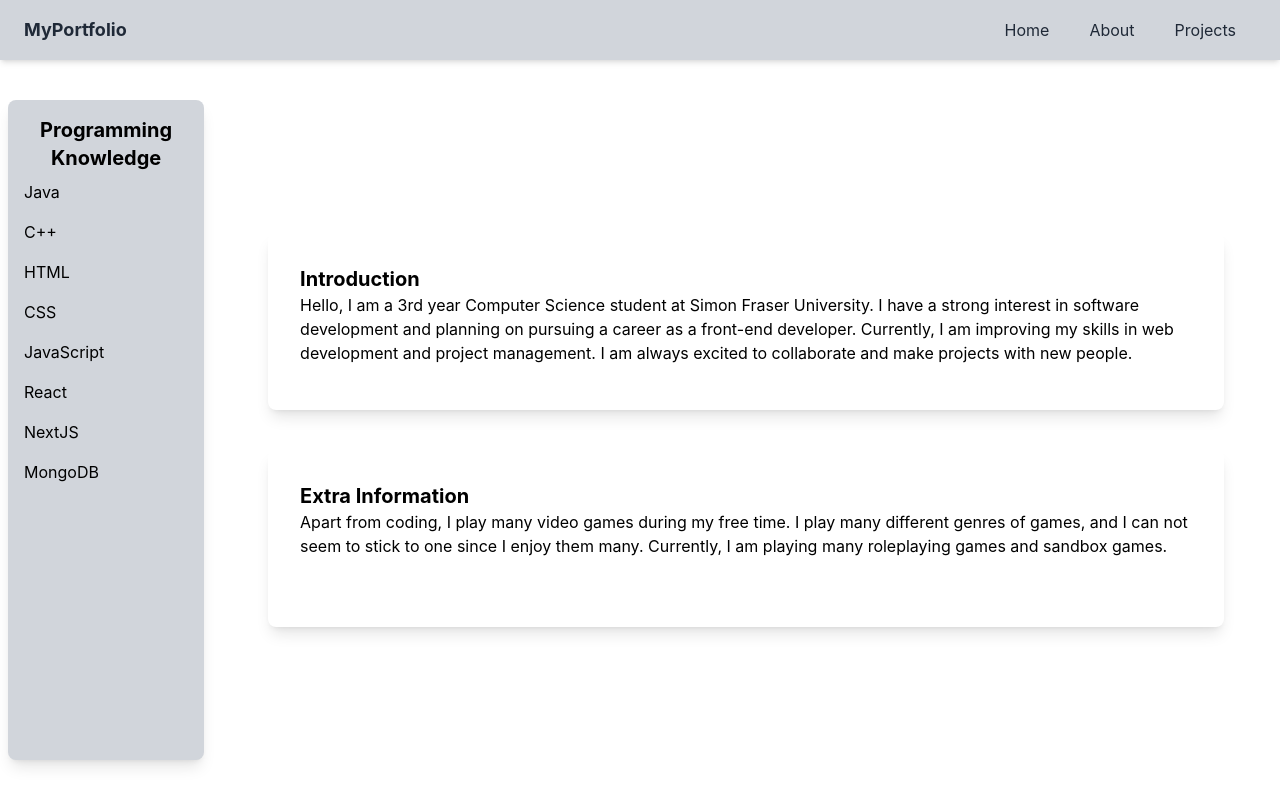
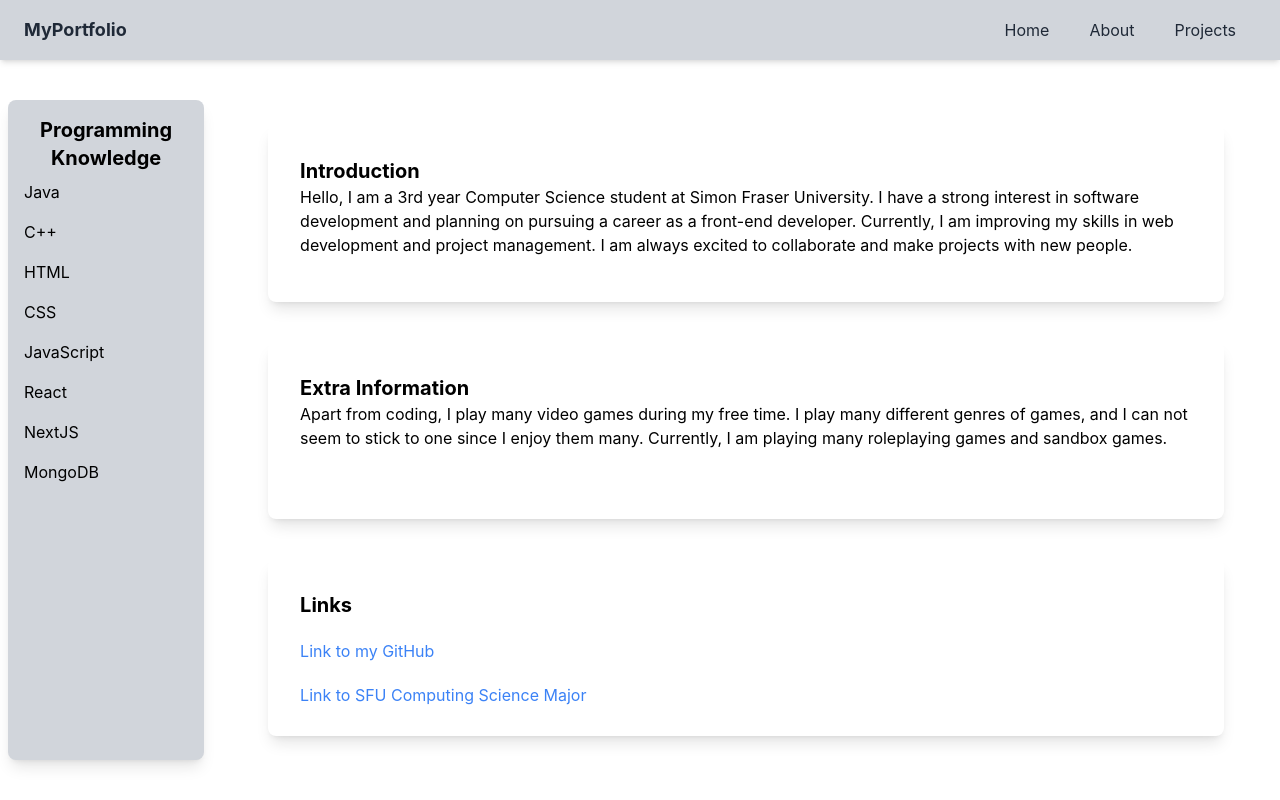
Before and after one commit to anursaidy/anursaidy.github.io, a React (Create React App) app in the folder portfolio-app/: page /about in a window 1280 px wide. Built offline with nearby package versions, Linux system fonts and the light colour scheme.

Commit message:
Added Links to About

```diff
--- a/portfolio-app/src/About.js
+++ b/portfolio-app/src/About.js
@@ -39,7 +39,22 @@ function About() {
                     </p>
                 </div>
 
+                <div className="bg-white shadow-lg rounded-lg h-1/4 w-full my-5 p-8">
+                    <h2 className="text-xl font-bold">Links</h2>
+                    <p>
+                        <a href="https://github.com/anursaidy"
+                            className="text-blue-500 inline-block mt-5">
+                            Link to my GitHub
+                        </a>
+                        </p>
+                        <p>
+                        <a href="https://www.sfu.ca/students/calendar/2023/spring/programs/computing-science/major/bachelor-of-science-or-bachelor-of-arts.html"
+                            className="text-blue-500 inline-block mt-5">
+                            Link to SFU Computing Science Major
+                        </a>
+                        </p>
 
+                </div>
             </div>
         </div>
     );
```
